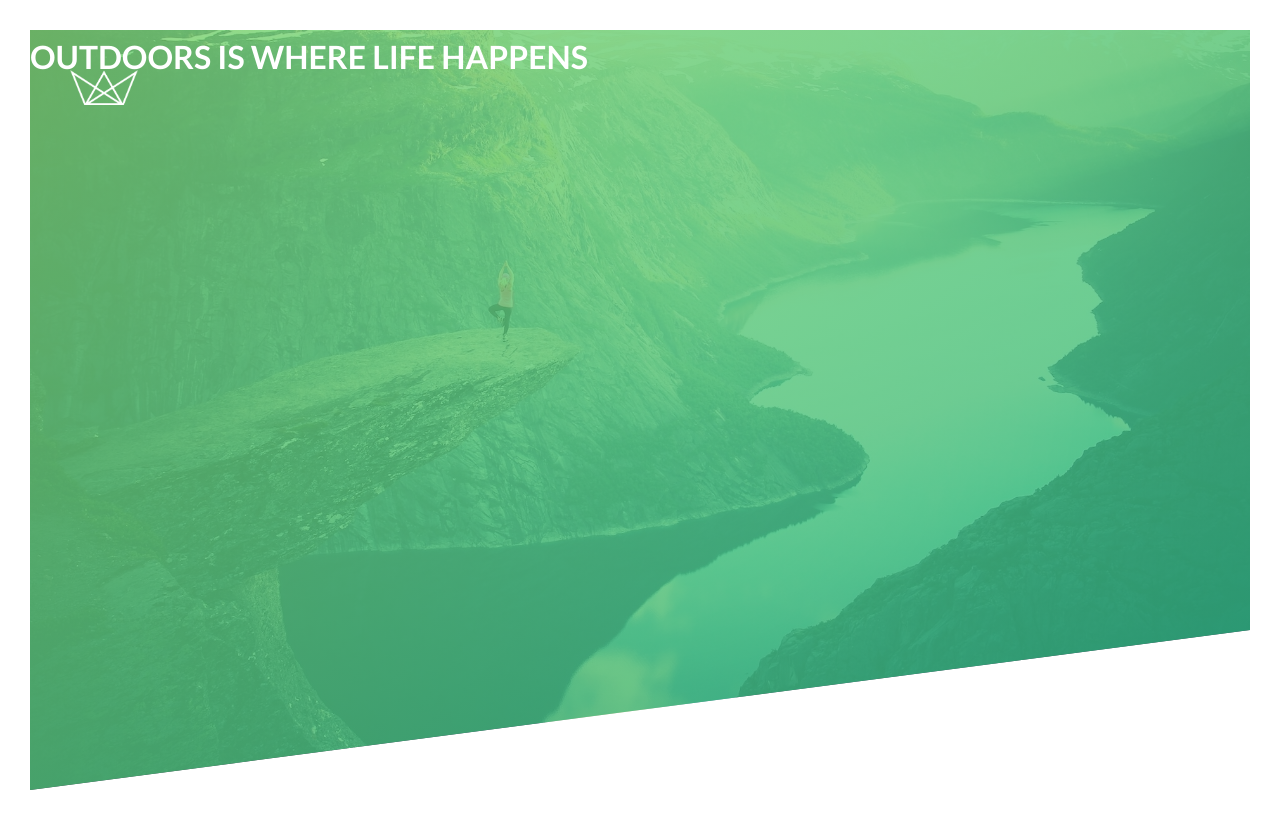
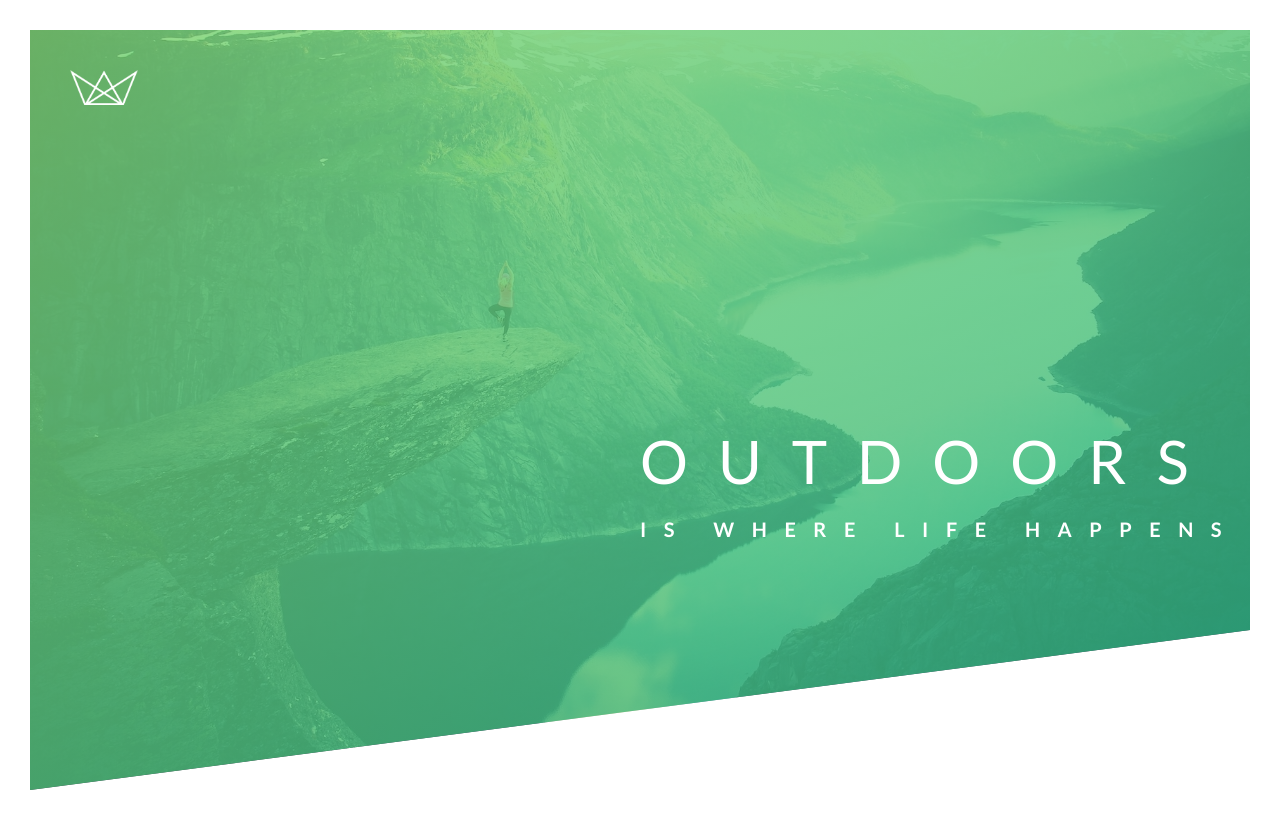
Before and after one commit to ssonko94/advanced-css-and-sass-project, a plain HTML site: page natours project/index.html in a window 1280 px wide. Drawn offline with Linux system fonts and the light colour scheme.

Commit message:
put heading in a container

```diff
--- a/natours project/css/style.css
+++ b/natours project/css/style.css
@@ -45,13 +45,27 @@ body {
   height: 35px;
 }
 
+.text-box {
+  position: absolute;
+  top: 50%;
+  left: 50%;
+}
+
 .heading-primary {
   color: #fff;
   text-transform: uppercase;
 }
 
 .heading-primary-main {
+  display: block;
+  font-size: 60px;
+  font-weight: 400;
+  letter-spacing: 30px;
 }
 
 .heading-primary-sub {
+  display: block;
+  font-size: 20px;
+  font-weight: 700;
+  letter-spacing: 17.5px;
 }
--- a/natours project/index.html
+++ b/natours project/index.html
@@ -21,11 +21,12 @@
       <div class="logo-box">
         <img src="img/logo-white.png" alt="logo" class="logo" />
       </div>
-
-      <h1 class="heading-primary">
-        <span class="heading-primary-main">Outdoors</span>
-        <span class="heading-primary-sub">is where life happens</span>
-      </h1>
+      <div class="text-box">
+        <h1 class="heading-primary">
+          <span class="heading-primary-main">Outdoors</span>
+          <span class="heading-primary-sub">is where life happens</span>
+        </h1>
+      </div>
     </header>
   </body>
 </html>
```
